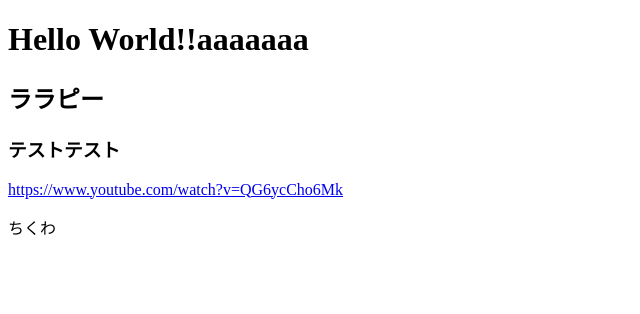
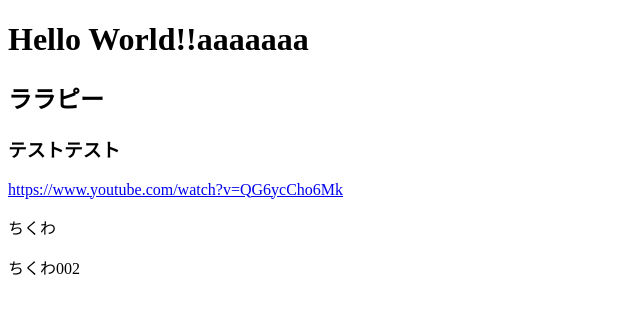
Before and after one commit to qssgroup2017/group, a plain HTML site: page index.html in a window 1280 px wide. Shown: the whole page, without its empty margins (0-640 px from the left). Drawn offline with Linux system fonts and the light colour scheme.

Commit message:
deng new tikuwa

```diff
--- a/index.html
+++ b/index.html
@@ -9,6 +9,7 @@
     <h3>テストテスト</h2>
     <a href="https://www.youtube.com/watch?v=QG6ycCho6Mk" target="_blank">https://www.youtube.com/watch?v=QG6ycCho6Mk</a>
     <p>ちくわ</p>
+		<p>ちくわ002</p>
   </body>
 
 </html>
```
